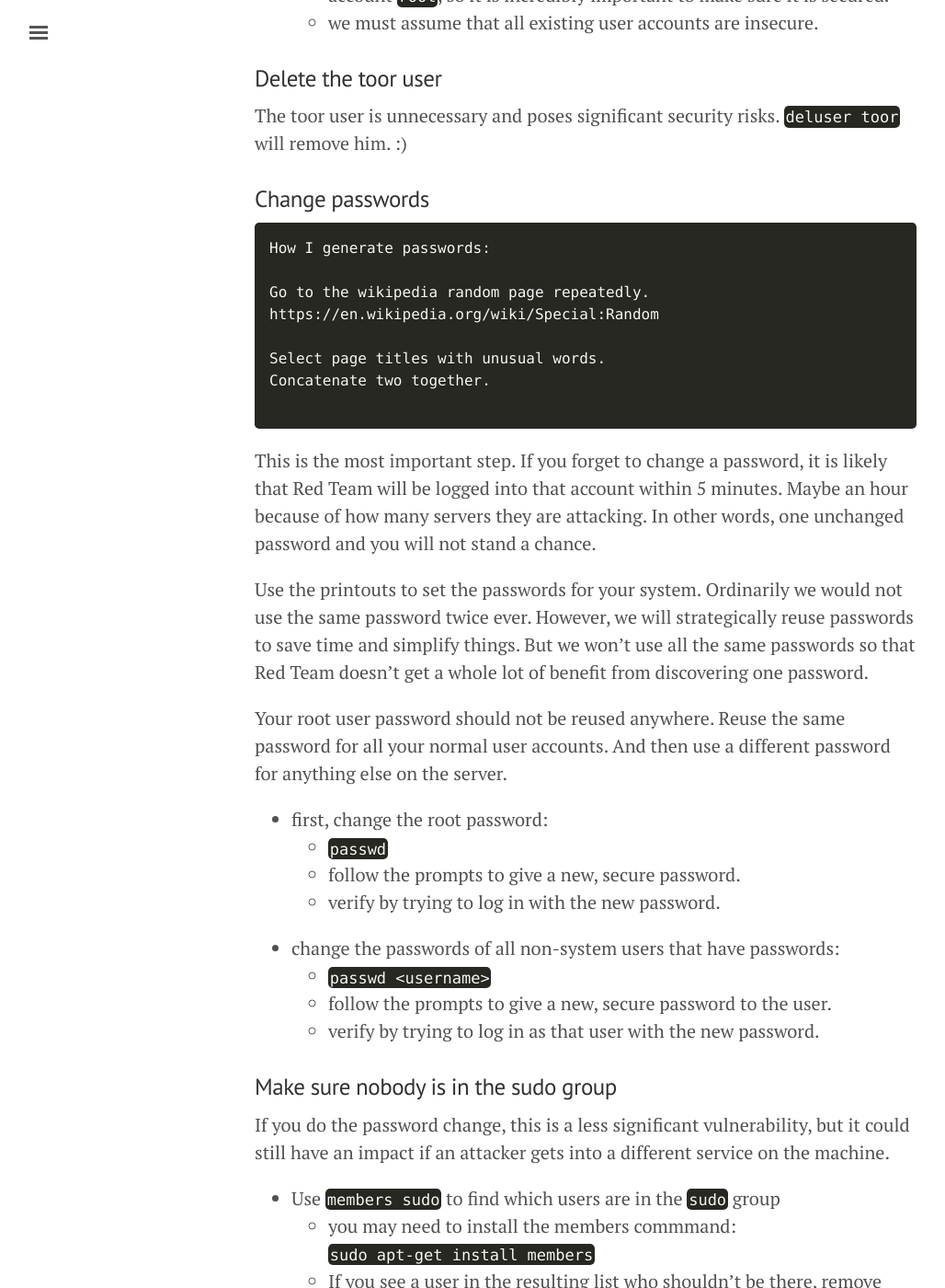
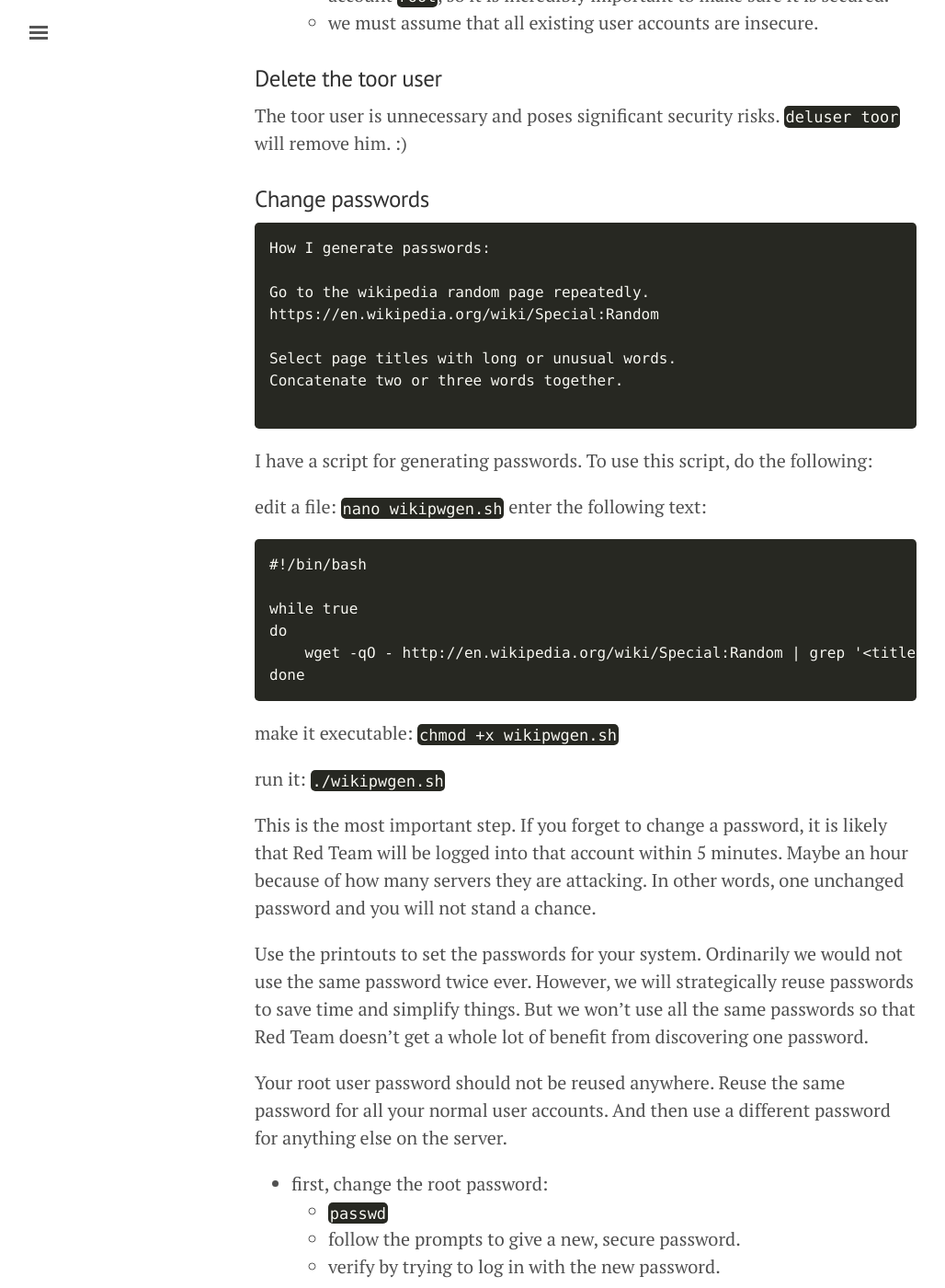
Before and after one commit to slackboxster/slackboxster.github.io, a Jekyll site: the page built from _posts/2017-06-25-linux-security-crash-course.md, in a window 1280 px wide and 1400 px high, scrolled down 4879 px. Shown: the whole window at 92% size, without its empty margins (3-1031 px from the left). Built offline with Jekyll 4.4.1, drawn with Linux system fonts in a browser that asks for light colours.

Commit message:
Add reference to wikipwgen.sh

````diff
--- a/_posts/2017-06-25-linux-security-crash-course.md
+++ b/_posts/2017-06-25-linux-security-crash-course.md
@@ -114,12 +114,29 @@ How I generate passwords:
 Go to the wikipedia random page repeatedly.
 https://en.wikipedia.org/wiki/Special:Random
 
-Select page titles with unusual words.
-Concatenate two together.
+Select page titles with long or unusual words.
+Concatenate two or three words together.
 
 ```
 
+I have a script for generating passwords. To use this script, do the following:
 
+edit a file:
+`nano wikipwgen.sh`
+enter the following text:
+```
+#!/bin/bash
+
+while true
+do
+    wget -qO - http://en.wikipedia.org/wiki/Special:Random | grep '<title>.*</title>' | sed -e 's/<title>\(.*\) - Wikipedia,.*encyclopedia<\/title>/\1/' | sed -e 's/<[^>]*>//g'
+done
+```
+make it executable:
+`chmod +x wikipwgen.sh`
+
+run it:
+`./wikipwgen.sh`
 
 This is the most important step. If you forget to change a password, it is likely that Red Team will be logged into that account within 5 minutes. Maybe an hour because of how many servers they are attacking. In other words, one unchanged password and you will not stand a chance.
 
````
